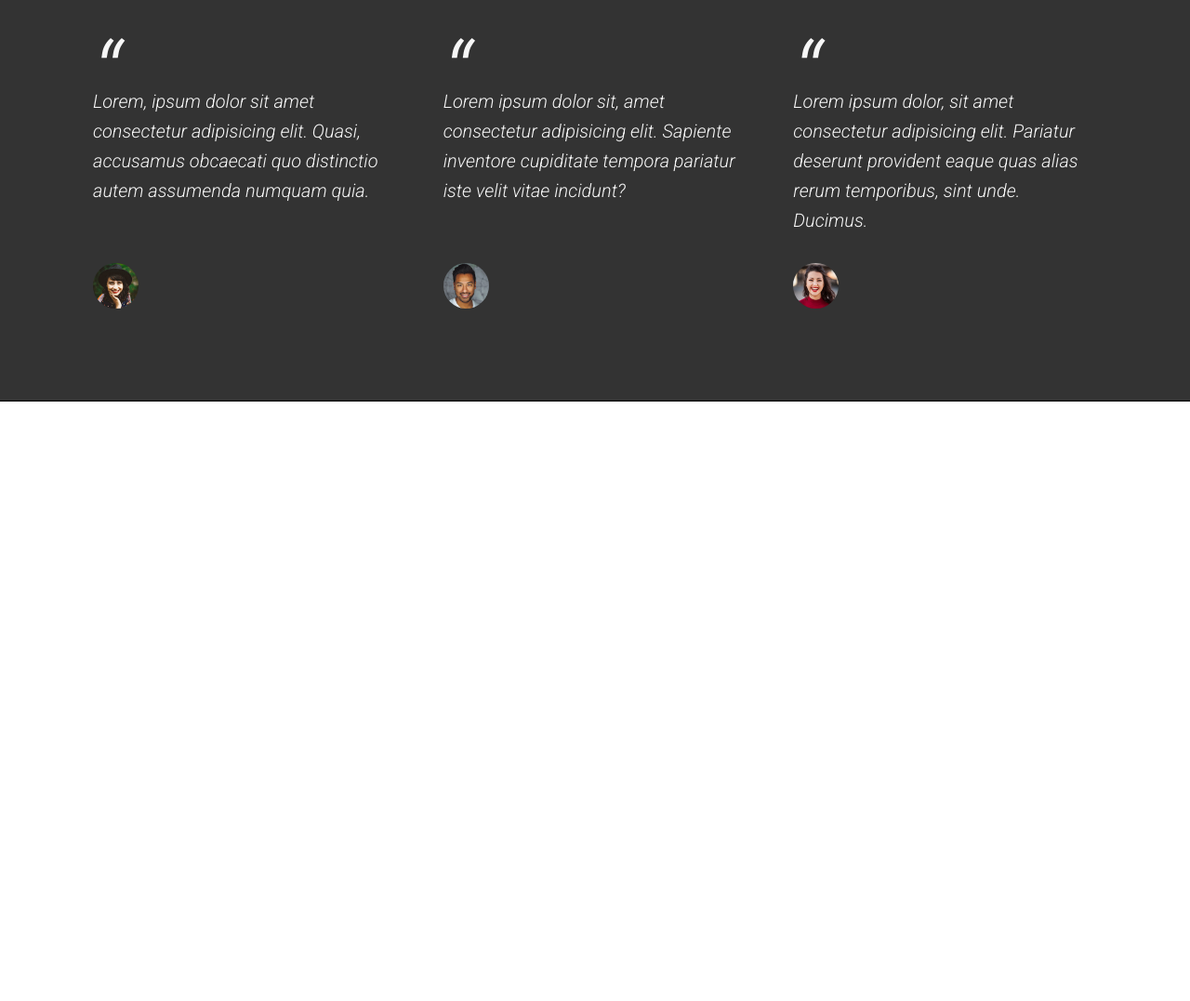
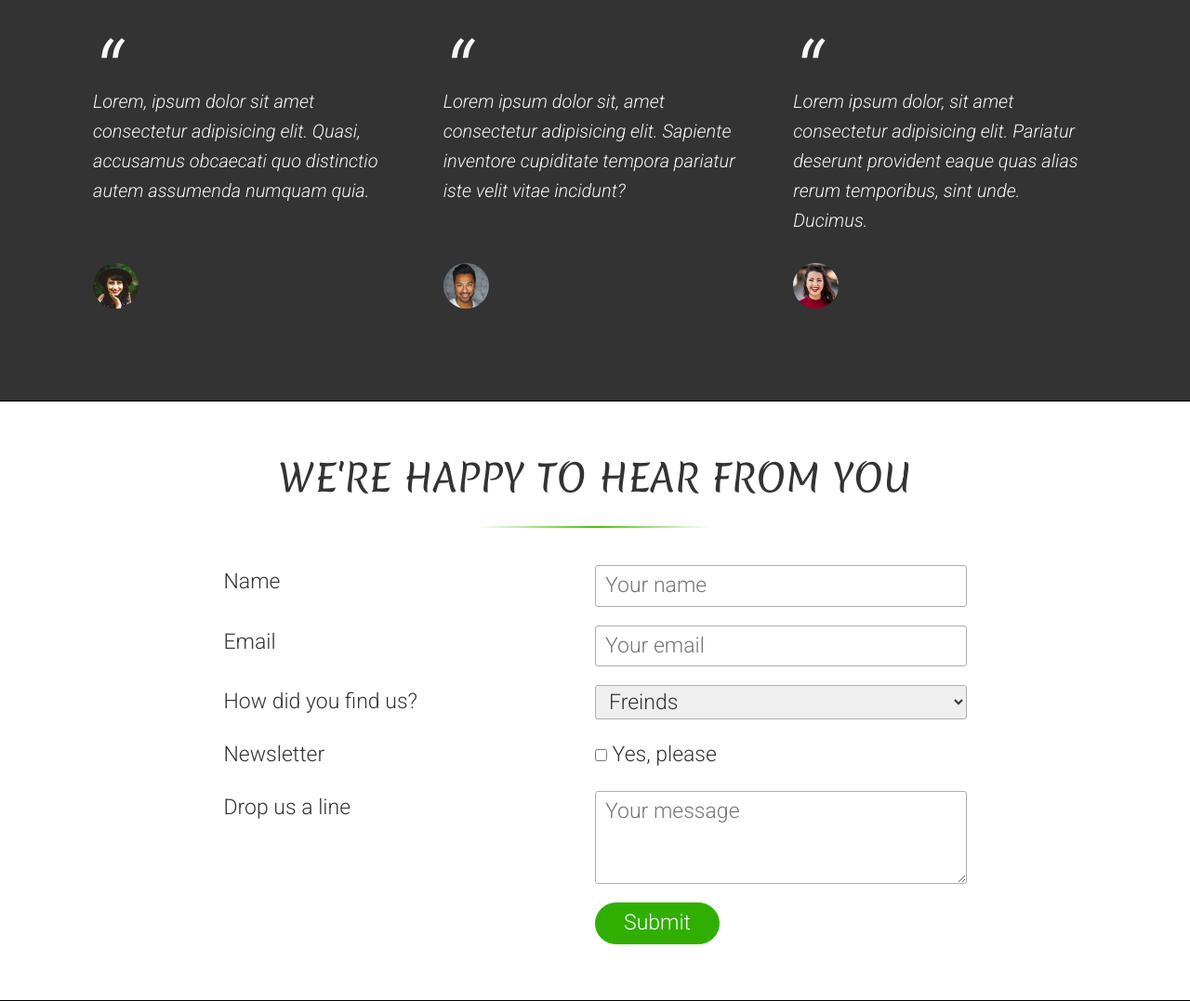
Before and after one commit to riteshsahu314/foodspoint, a website: page index.html in a window 1280 px wide. Shown: the part 2321-3398 px from the top of the page at 93% size. Before the commit the page ends 2753 px from the top, so only its background shows below. Drawn offline with Linux system fonts and the light colour scheme.

Commit message:
Add contact form section

```diff
--- a/index.html
+++ b/index.html
@@ -149,6 +149,43 @@
             </div>
         </div>
     </section>
+
+    <section class="section section-form">
+        <div class="u-margin-bottom-6">
+            <h2 class="heading-2">WE'RE HAPPY TO HEAR FROM YOU</h2>
+        </div>
+        <form class="contact-form" method="post" action="#">
+            <div class="contact-form__row">
+                <label for="name">Name</label>
+                <input type="text" name="name" id="name" placeholder="Your name" required>
+            </div>
+            <div class="contact-form__row">
+                <label for="email">Email</label>
+                <input type="email" name="email" id="email" placeholder="Your email" required>
+            </div>
+            <div class="contact-form__row">
+                <label for="find-us">How did you find us?</label>
+                <select name="find_us" id="find_us">
+                    <option value="freinds">Freinds</option>
+                    <option value="search_engine">Search Engine</option>
+                    <option value="advertisments">Advertisments</option>
+                    <option value="other">Other</option>
+                </select>
+            </div>
+            <div class="contact-form__row">
+                <label for="newsletter">Newsletter</label>
+                <div><input type="checkbox" name="newsletter" id="newsletter"> Yes, please</div>
+            </div>
+            <div class="contact-form__row">
+                <label for="message">Drop us a line</label>
+                <textarea name="message" id="message" cols="50" rows="5" placeholder="Your message" required></textarea>
+            </div>
+            <div class="contact-form__row">
+                <div></div>
+                <input type="submit" class="btn form-btn">
+            </div>
+        </form>
+    </section>
 </body>
 
 </html>
--- a/sass/_layout.scss
+++ b/sass/_layout.scss
@@ -28,3 +28,7 @@
 .section-testimonials {
     padding: 5rem 0;
 }
+
+.section-form {
+    padding: 5rem 1rem;
+}
--- /dev/null
+++ b/sass/_sectionForm.scss
@@ -0,0 +1,48 @@
+.contact-form {
+    font-size: 2.3rem;
+    display: grid;
+    width: 65%;
+    margin: 0 auto;
+
+    &__row {
+        display: grid;
+        grid-template-columns: repeat(auto-fit, minmax(26rem, 1fr));
+        padding: 1rem;
+    }
+}
+
+input[type=text], input[type=email],
+select, textarea {
+    font: inherit;
+    color: inherit;
+    padding: 3px 10px;
+    border-radius: 3px;
+    border: 1px solid #afafaf;
+    width: 100%;
+    font-size: inherit;
+}
+
+textarea {
+    width: 100%;
+    height: 100px;
+}
+
+.btn {
+    border-radius: 50px;
+    padding: 0.3rem 3rem;
+    font-size: 0.9em;
+    background-color: $color-primary;
+    border: 1px solid $color-primary;
+    font: inherit;
+    color: white;
+    cursor: pointer;
+    transition: all .3s;
+
+    &:hover {
+        background-color: $color-primary-dark;
+    }
+}
+
+.form-btn {
+    justify-self: left;
+}
--- a/sass/_utilities.scss
+++ b/sass/_utilities.scss
@@ -8,6 +8,14 @@
 
 .mb-6 {
     margin-bottom: 6rem !important;
+}
+
+.ml-auto {
+    margin-left: auto;
+}
+
+.mr-auto {
+    margin-right: auto;
 }
 
 .flex {
--- a/sass/main.scss
+++ b/sass/main.scss
@@ -9,3 +9,4 @@
 @import "sectionFeatures";
 @import "sectionHIW";
 @import "sectionTestimonials";
+@import "sectionForm";
```
Also changed, not shown: css/main.css.
